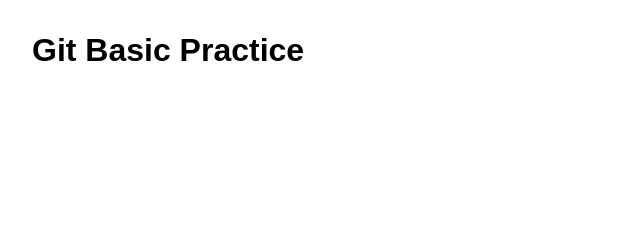
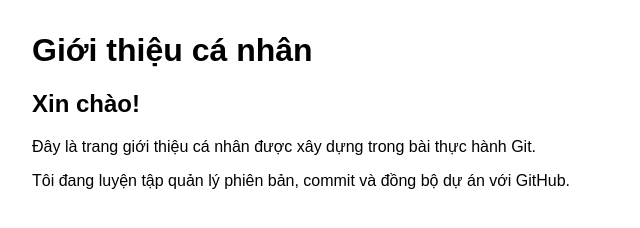
Before and after one commit to Thai-max948/git-basic-practice, a plain HTML site: page index.html in a window 1280 px wide. Shown: the whole page, without its empty margins (0-640 px from the left). Drawn offline with Linux system fonts and the light colour scheme.

Commit message:
Add introduction section
Updated the HTML structure to include a viewport meta tag and added a personal introduction section.

```diff
--- a/index.html
+++ b/index.html
@@ -1,5 +1,20 @@
 <!doctype html>
 <html lang="vi">
-<head><meta charset="UTF-8"><title>Git practice</title><link rel="stylesheet" href="style.css"></head>
-<body><h1>Git Basic Practice</h1></body>
+<head>
+  <meta charset="UTF-8">
+  <meta name="viewport" content="width=device-width, initial-scale=1">
+  <title>Giới thiệu cá nhân</title>
+  <link rel="stylesheet" href="style.css">
+</head>
+<body>
+  <main>
+    <h1>Giới thiệu cá nhân</h1>
+    <section id="gioi-thieu">
+      <h2>Xin chào!</h2>
+      <p>Đây là trang giới thiệu cá nhân được xây dựng trong bài thực hành Git.</p>
+      <p>Tôi đang luyện tập quản lý phiên bản, commit và đồng bộ dự án với GitHub.</p>
+    </section>
+  </main>
+  <script src="script.js"></script>
+</body>
 </html>
```
